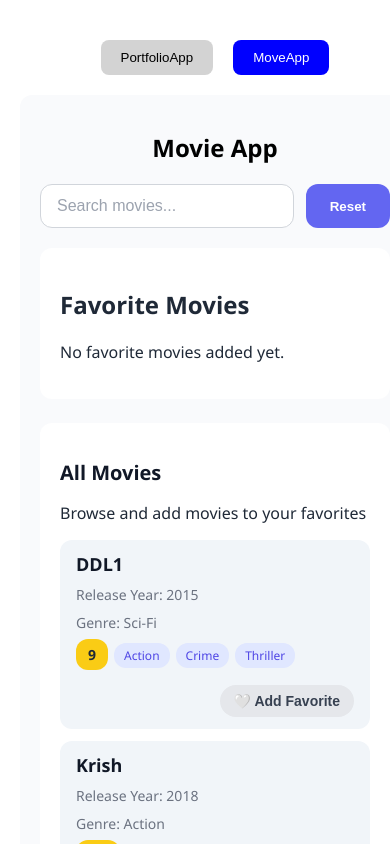
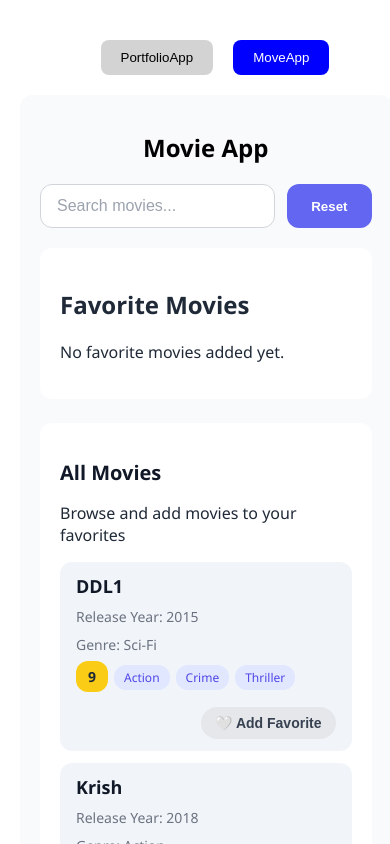
Before and after one commit to singhpreet86/react-essentials-assignment, a React (Create React App) app: page / in a window 390 px wide. Both pictures are taken after a click on the button "MoveApp". Shown: the top 844 px of the page. Built offline with nearby package versions, Linux system fonts and the light colour scheme.

Commit message:
responsive

```diff
--- a/src/components/Assignment1/MovieApp/MovieAppContainer.css
+++ b/src/components/Assignment1/MovieApp/MovieAppContainer.css
@@ -31,8 +31,8 @@ body{
 
 .movie-app {
   padding: 20px;
-  max-width: 90%;
-  margin: 0 auto;
+  max-width: 85%;
+  margin: 0;
   border-radius: 12px;
   background-color: #f9fafc;
   color: #1f2937;
```
